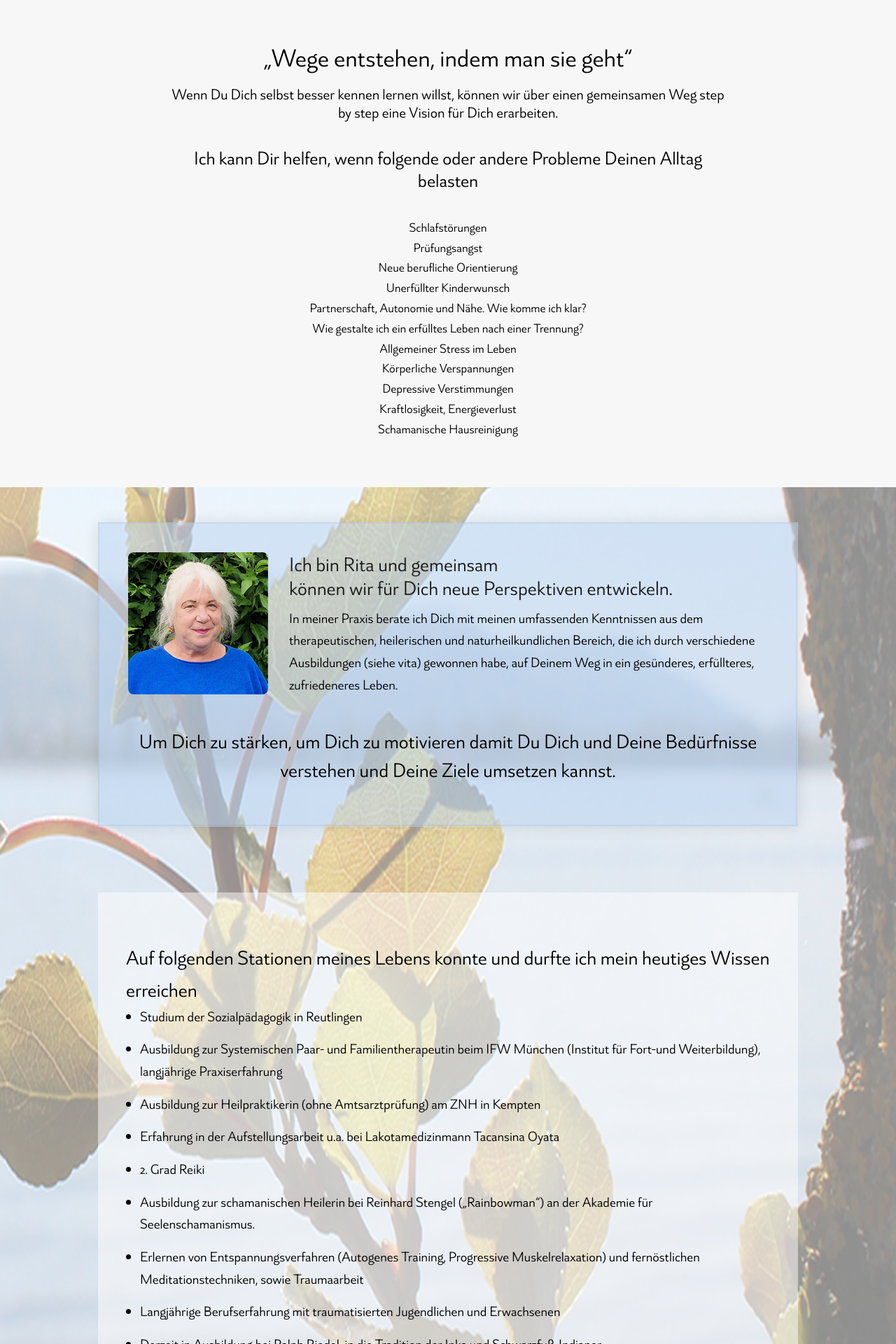
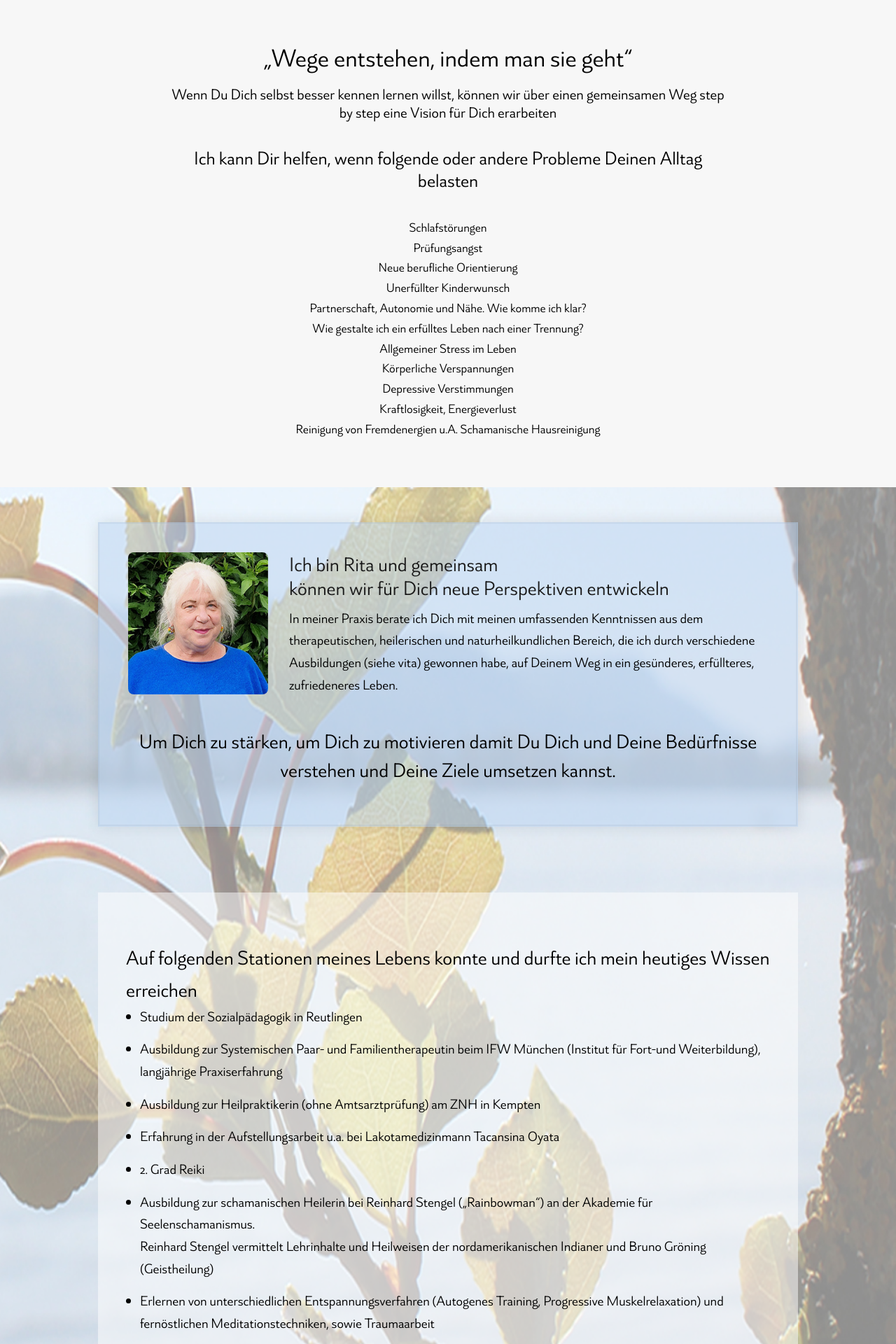
Before and after one commit to Tizy275/ritahp, a React (Vite) app: page / in a window 1280 px wide. Shown: the part 640-2560 px from the top of the page at 70% size. Built offline with nearby package versions, Linux system fonts and the light colour scheme.

Commit message:
change textblock

```diff
--- a/src/pages/Home.tsx
+++ b/src/pages/Home.tsx
@@ -39,7 +39,7 @@ export default function Home() {
                             <h2>„Wege entstehen, indem man sie geht“</h2>
                             <h3>
                                 Wenn Du Dich selbst besser kennen lernen willst,
-                                können wir über einen gemeinsamen Weg step by step eine Vision für Dich erarbeiten.
+                                können wir über einen gemeinsamen Weg step by step eine Vision für Dich erarbeiten
                             </h3>
                             <h1>
                                 Ich kann Dir helfen, wenn folgende oder andere Probleme Deinen Alltag
@@ -60,7 +60,7 @@ export default function Home() {
                                 <li>Körperliche Verspannungen</li>
                                 <li>Depressive Verstimmungen</li>
                                 <li>Kraftlosigkeit, Energieverlust</li>
-                                <li>Schamanische Hausreinigung</li>
+                                <li>Reinigung von Fremdenergien u.A. Schamanische Hausreinigung</li>
                             </ul>
                         </div>
 
@@ -86,7 +86,7 @@ export default function Home() {
                         <h2>
                             Ich bin Rita und gemeinsam
                             <br />
-                            können wir für Dich neue Perspektiven entwickeln.
+                            können wir für Dich neue Perspektiven entwickeln
                         </h2>
                         <p>
                             In meiner Praxis berate ich Dich mit meinen umfassenden Kenntnissen aus dem therapeutischen, heilerischen und naturheilkundlichen Bereich,
@@ -130,10 +130,11 @@ export default function Home() {
                             <li>2. Grad Reiki</li>
                             <li>
                                 Ausbildung zur schamanischen Heilerin bei Reinhard Stengel
-                                („Rainbowman“) an der Akademie für Seelenschamanismus.
+                                („Rainbowman“) an der Akademie für Seelenschamanismus.<br/>
+                                Reinhard Stengel vermittelt Lehrinhalte und Heilweisen der nordamerikanischen Indianer und Bruno Gröning (Geistheilung)
                             </li>
                             <li>
-                                Erlernen von Entspannungsverfahren (Autogenes Training, Progressive
+                                Erlernen von unterschiedlichen Entspannungsverfahren (Autogenes Training, Progressive
                                 Muskelrelaxation) und fernöstlichen Meditationstechniken, sowie
                                 Traumaarbeit
                             </li>
@@ -167,9 +168,12 @@ export default function Home() {
                                 <span className="highlighted-text-prices">
                                     Schamanische Heilarbeit unterstützt dich,
                                 </span>
-                                mit deinen Selbsteheilungskräften in Kontakt zu kommen und vermittelt
+                                 mit deinen Selbstheilungskräften in Kontakt zu kommen und vermittelt
                                 Techniken zur Heilung und Selbstheilung (Meditation, Krafttierreisen),
-                                die individuell auf Dich zugeschnitten werden.
+                                die individuell auf Dich zugeschnitten werden. Durch Lösen von Energieblockaden
+                                heben sich negative Energien auf.<br/>
+                                Psychische und physiche Belastungen und Symptome lösen sich und verschwinden aus
+                                Deinem System, so dass Deine Lebensenergie und deine Kreativität wieder frei fließen können.
                             </p>
                             <p>
                                 Die Behandlungen können in Präsenz in <b>München</b> oder als{" "}
@@ -180,7 +184,7 @@ export default function Home() {
                                 <span className="highlighted-text-termine">
                                     Termine nach Absprache telefonisch oder per E-Mail
                                     <br />
-                                    Kosten: 150 Euro Energieausgleich bei Behandlung
+                                    Kosten: 150 Euro Energieausgleich pro Behandlung
                                 </span>
                             </p>
                         </div>
```
